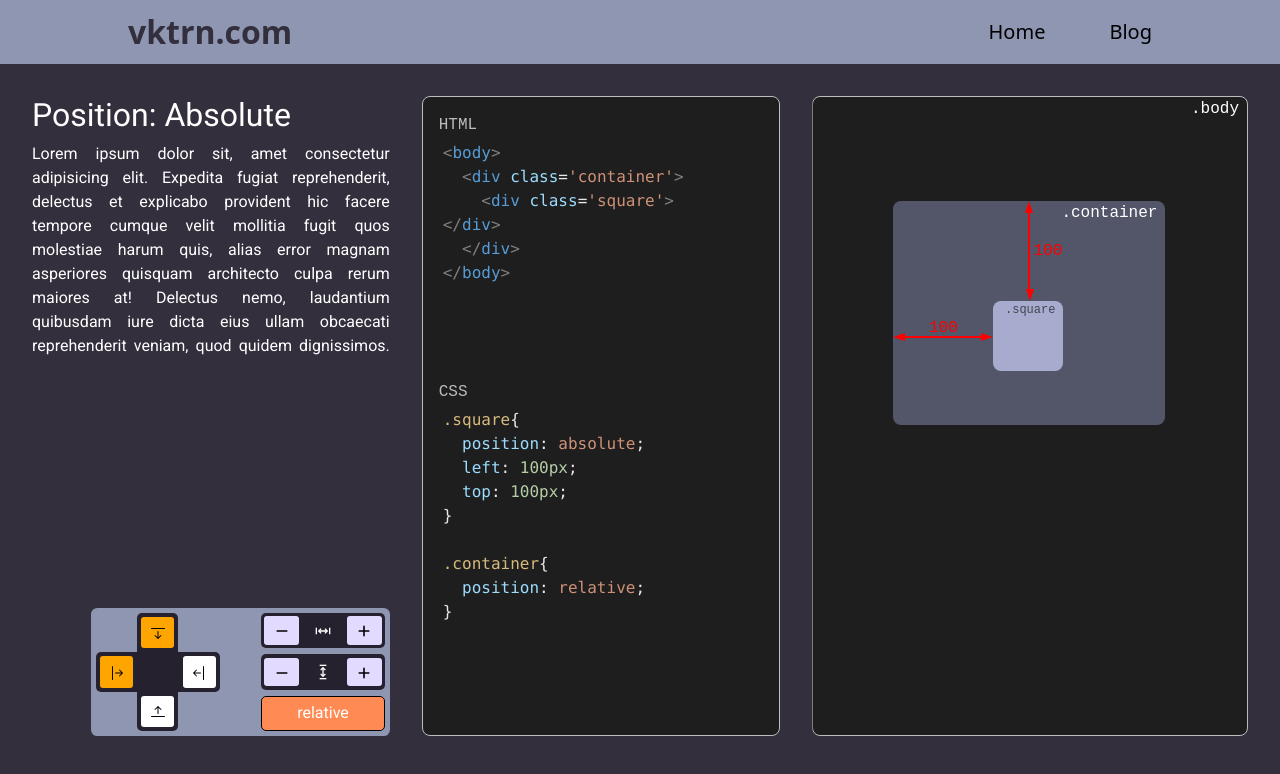
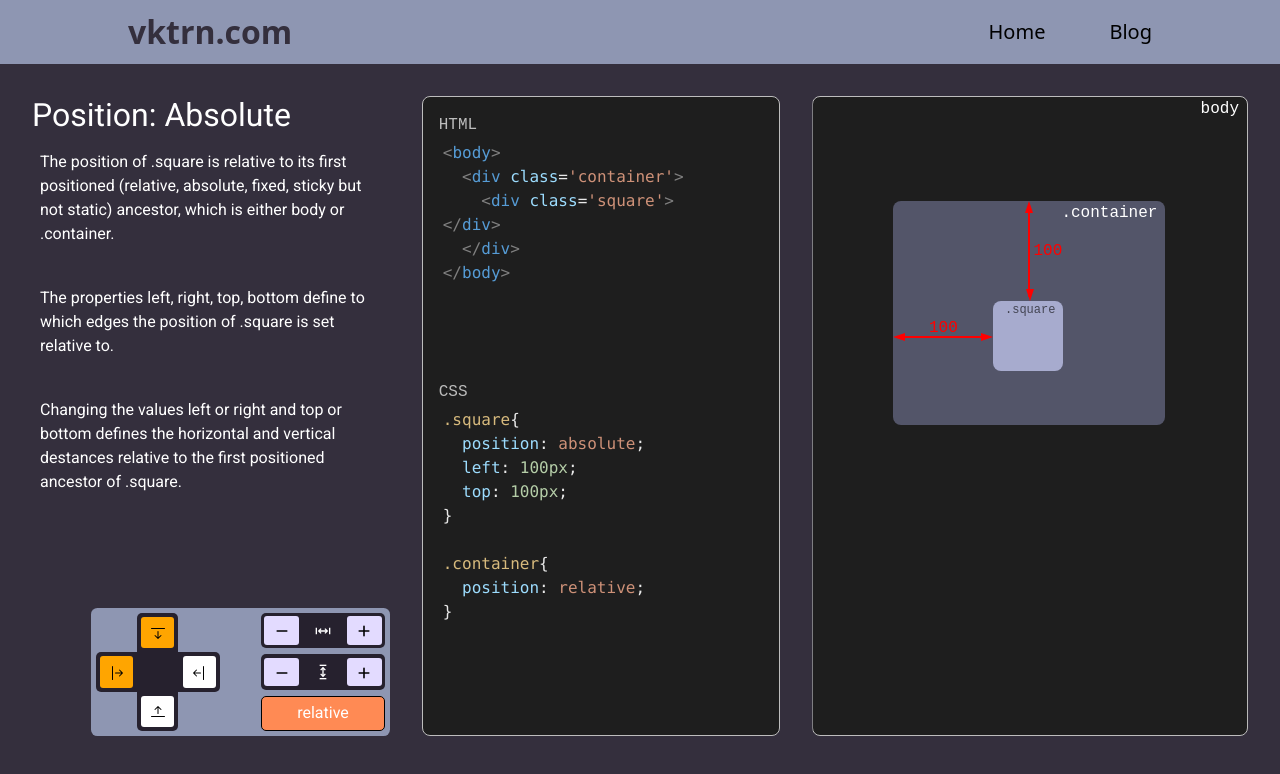
Before and after one commit to VKTRN/Portfolio, a React (Create React App) app: page /blog in a window 1280 px wide. Shown: the top 774 px of the page. Built offline with nearby package versions, Linux system fonts and the light colour scheme.

Commit message:
add texts

```diff
--- a/src/components/Editor.jsx
+++ b/src/components/Editor.jsx
@@ -85,8 +85,9 @@ export default function Editor({ language, displayName, value, onChange}) {
         {displayName}
       </div>
       <ControlledEditor
-        onBeforeChange={handleChange}
+        // onBeforeChange={handleChange}
         value={value}
+        readOnly={true}
         className="code-mirror-wrapper"
         options={{
           lineWrapping: true,
--- a/src/pages/Blog.jsx
+++ b/src/pages/Blog.jsx
@@ -160,9 +160,20 @@ function Blog() {
 
         <div className="text-container">
           <h2>Position: Absolute</h2>
-          <div className="text">
-            Lorem ipsum dolor sit, amet consectetur adipisicing elit. Expedita fugiat reprehenderit, delectus et explicabo provident hic facere tempore cumque velit mollitia fugit quos molestiae harum quis, alias error magnam asperiores quisquam architecto culpa rerum maiores at! Delectus nemo, laudantium quibusdam iure dicta eius ullam obcaecati reprehenderit veniam, quod quidem dignissimos.
-          </div>
+          <ul className="text">
+            <li>
+              The position of .square is relative to its first positioned (relative, absolute, fixed, sticky but not static) ancestor,
+              which is either body or .container.
+            </li>
+            <br />
+            <li>
+              The properties left, right, top, bottom define to which edges the position of .square is set relative to.
+            </li>
+            <br />
+            <li>
+              Changing the values left or right and top or bottom defines the horizontal and vertical destances relative to the first positioned ancestor of .square.
+            </li>
+          </ul>
           <Buttons position={position} togglePosition={togglePosition} setDirection={setDirection} move={move}></Buttons>
         </div>
 
@@ -180,7 +191,7 @@ function Blog() {
         </div>
 
         <div className="code-display" >
-          <div className="body-name">.body</div>
+          <div className="body-name">body</div>
           <div className="container">
             <div className="container-name">.container</div>
             <div className="square" style={{left: square.x, top:square.y}}>
--- a/src/scss/_blog.scss
+++ b/src/scss/_blog.scss
@@ -22,10 +22,21 @@
       color:white;
       max-height: 40rem;
       height:80vh;
+
       .text{
-        text-align: justify;
-        text-align-last: justify;
+        padding:0;
+
+        li{
+          padding:.5rem;
+          border-radius: .5rem;
+          transition: background-color 300ms;
+
+          &:hover{
+            background-color: rgba(255,255,255,.1);
+          }
+        }
       }
+
     }
 
   }
```
Also changed, not shown: 1 other file (tests, documents, lock files or other folders).
